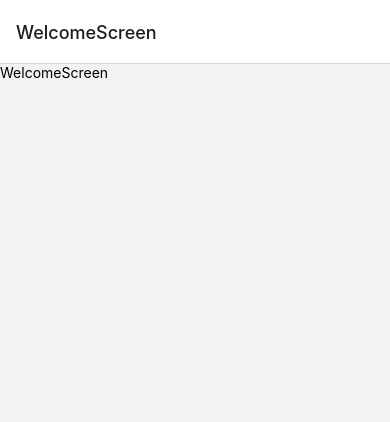
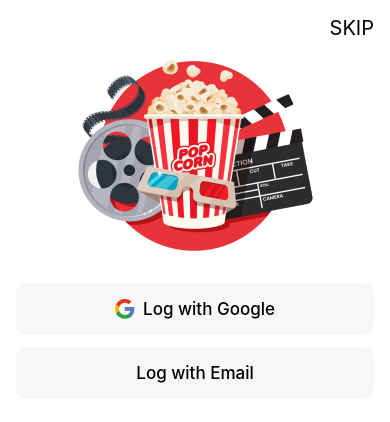
Before and after one commit to nestechK14-Mobile/ubibuki-mobile, a React Native app: screen / in a window 390 px wide. Shown: the top 422 px of the page. Built offline with nearby package versions, Linux system fonts and the light colour scheme.

Commit message:
NamNH - init screen welcome

```diff
--- a/src/router/index.js
+++ b/src/router/index.js
@@ -10,7 +10,7 @@ const MainStack = createNativeStackNavigator();
 
 const MainRouter = () => {
   return (
-    <MainStack.Navigator>
+    <MainStack.Navigator screenOptions={{ headerShown: false }}>
       <MainStack.Screen name={SCREEN_NAME.WELCOME_SCREEN} component={WelcomeScreen} />
       <MainStack.Screen name={SCREEN_NAME.HOME_SCREEN} component={HomeScreen} />
       <MainStack.Screen name={SCREEN_NAME.DETAIL_SCREEN} component={DetailScreen} />
--- a/src/screens/welcome/index.js
+++ b/src/screens/welcome/index.js
@@ -1,10 +1,31 @@
-import { View, Text } from 'react-native';
+import { View, Text, TouchableOpacity, Image } from 'react-native';
 import React from 'react';
+import styles from './styles';
 
 const WelcomeScreen = () => {
   return (
-    <View>
-      <Text>WelcomeScreen</Text>
+    <View style={styles.container}>
+      {/** Header*/}
+      <View style={styles.headerContainer}>
+        <View />
+        <TouchableOpacity>
+          <Text style={styles.titleRightHeader}>SKIP</Text>
+        </TouchableOpacity>
+      </View>
+      {/** Image App Logo*/}
+      <View style={styles.containerAppLogo}>
+        <Image source={require('../../assets/appLogo.png')} />
+      </View>
+      {/** Button Action*/}
+      <View style={styles.containerButtonAction}>
+        <TouchableOpacity style={[styles.buttonDefault]}>
+          <Image source={require('../../assets/google.png')} />
+          <Text style={[styles.titleButtonDefault, { marginLeft: 8 }]}>Log with Google</Text>
+        </TouchableOpacity>
+        <TouchableOpacity style={[styles.buttonDefault]}>
+          <Text style={styles.titleButtonDefault}>Log with Email</Text>
+        </TouchableOpacity>
+      </View>
     </View>
   );
 };
--- a/src/screens/welcome/styles.js
+++ b/src/screens/welcome/styles.js
@@ -1,5 +1,43 @@
-import {StyleSheet} from 'react-native';
+import { StyleSheet } from 'react-native';
 
-const styles = StyleSheet.create({});
+const styles = StyleSheet.create({
+  container: {
+    flex: 1,
+    backgroundColor: 'white'
+  },
+  headerContainer: {
+    padding: 16,
+    flexDirection: 'row',
+    alignItems: 'center',
+    justifyContent: 'space-between'
+  },
+  titleRightHeader: {
+    fontSize: 20,
+    color: 'black'
+  },
+  containerAppLogo: {
+    alignItems: 'center'
+  },
+  containerButtonAction: {
+    marginTop: 30,
+    alignItems: 'center',
+    paddingHorizontal: 16
+  },
+  buttonDefault: {
+    flexDirection: 'row',
+    paddingVertical: 16,
+    backgroundColor: '#00000007',
+    marginBottom: 12,
+    width: '100%',
+    justifyContent: 'center',
+    alignItems: 'center',
+    borderRadius: 10
+  },
+  titleButtonDefault: {
+    color: 'black',
+    fontSize: 17,
+    fontWeight: '500'
+  }
+});
 
 export default styles;
```
Also changed, not shown: src/assets/google.png (added).
